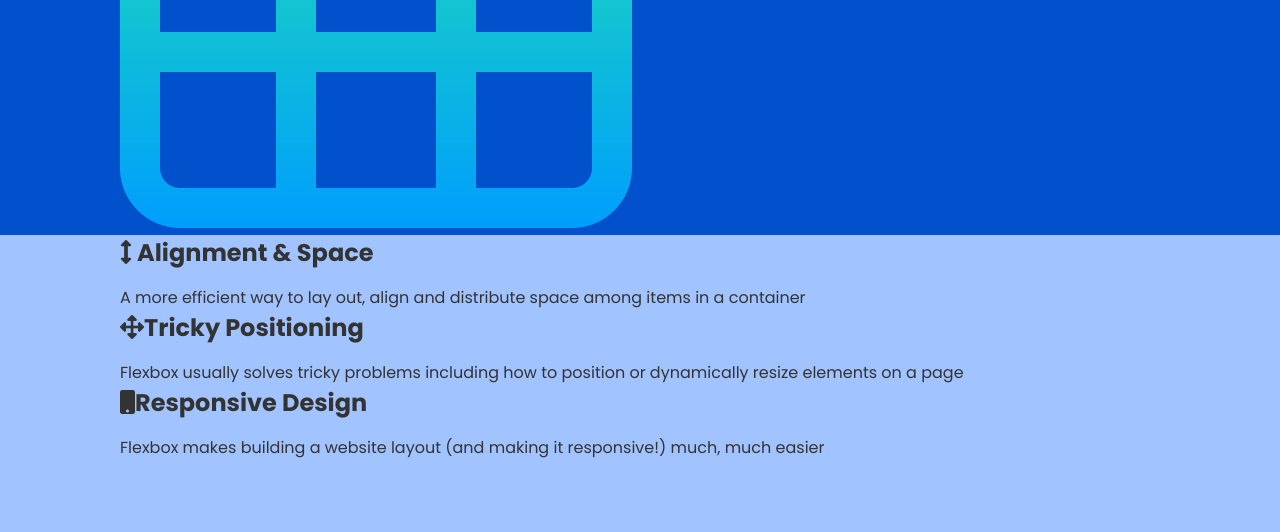
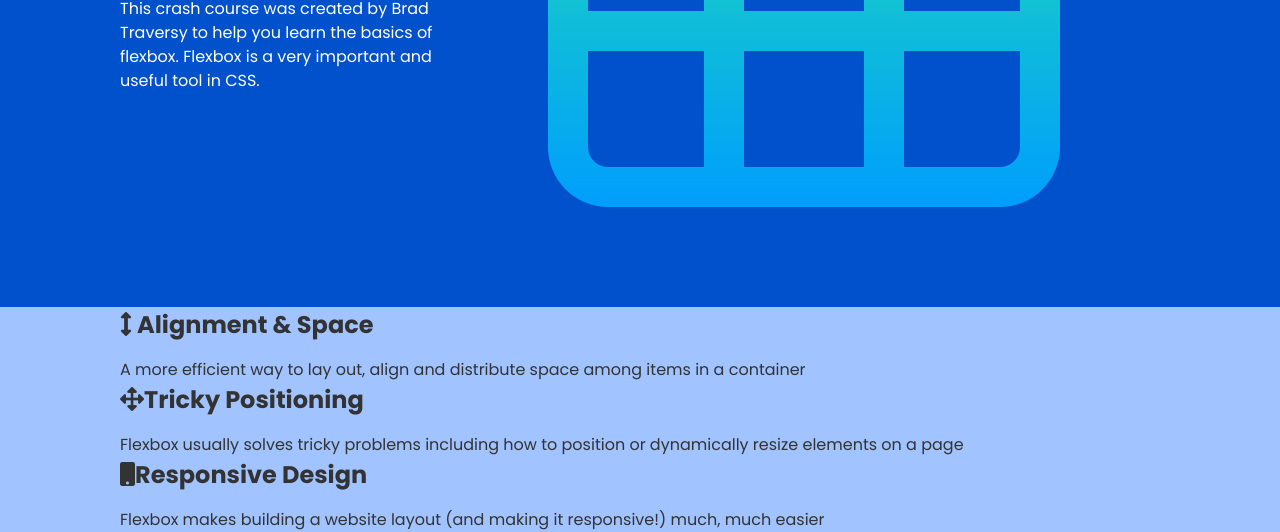
Before and after one commit to rhythm2107/landing-page-flexbox, a plain HTML site: page index.html in a window 1280 px wide. Shown: the part 465-997 px from the top of the page. Before the commit the page ends 925 px from the top, so only its background shows below. Drawn offline with Linux system fonts and the light colour scheme.

Commit message:
Add style to image

```diff
--- a/styles.css
+++ b/styles.css
@@ -81,3 +81,15 @@ ul {
     font-weight: bold;
     line-height: 1.2;
 }
+
+.header img {
+    max-width: 70%;
+    max-height: 70%;
+    padding: 100px;
+}
+
+.header .container {
+    display: flex;
+    align-items: center;
+    justify-content: space-between;
+}
```
